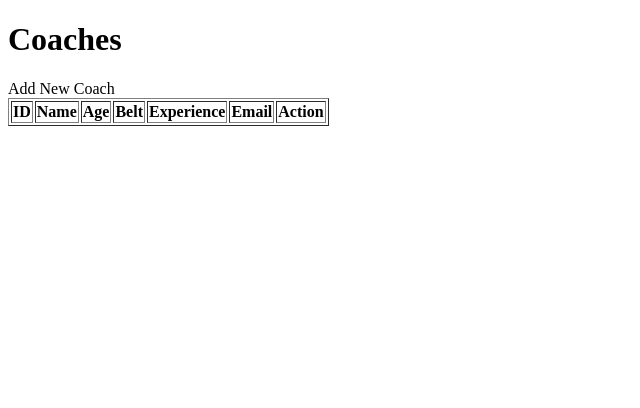
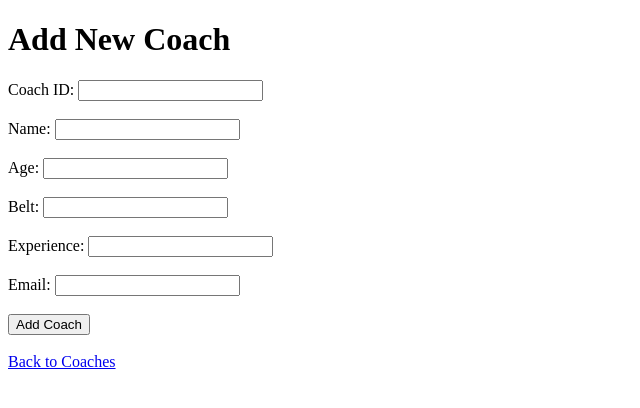
Before and after one commit to saikiran-shriram/martial-arts-class-data-management, a Flask app: page /coaches/add in a window 1280 px wide. Shown: the top 408 px of the page, without its empty margins (0-640 px from the left). Run offline with Flask 3, Linux system fonts and the light colour scheme; lists and menus that the app fills with data are empty.

Commit message:
Create add_coach.html for adding new coaches

```diff
--- a/templates/add_coach.html
+++ b/templates/add_coach.html
@@ -1,26 +1,43 @@
+
 <!DOCTYPE html>
 <html>
 <head>
-    <title>Coaches</title>
+    <title>Add Coach</title>
 </head>
 <body>
-    <h1>Coaches</h1>
-    <c href="/coaches/add">Add New Coach</c>
-    <table border="1">
-        <tr>
-            <th>ID</th><th>Name</th><th>Age</th><th>Belt</th><th>Experience</th><th>Email</th><th>Action</th>
-        </tr>
-        {% for c in coaches %}
-        <tr>
-            <td>{{ c.coach_id }}</td>
-            <td>{{ c.name }}</td>
-            <td>{{ c.age }}</td>
-            <td>{{ c.belt }}</td>
-            <td>{{ c.experience }}</td>
-            <td>{{ c.email }}</td>
-            <td><a href="/coaches/delete/{{ c.coach_id }}">Delete</a></td>
-        </tr>
-        {% endfor %}
-    </table>
+    <h1>Add New Coach</h1>
+
+    <form method="POST" action="/coaches/add">
+
+        <label>Coach ID:</label>
+        <input type="number" name="coach_id" required>
+        <br><br>
+
+        <label>Name:</label>
+        <input type="text" name="name" required>
+        <br><br>
+
+        <label>Age:</label>
+        <input type="number" name="age" required>
+        <br><br>
+
+        <label>Belt:</label>
+        <input type="text" name="belt" required>
+        <br><br>
+
+        <label>Experience:</label>
+        <input type="number" name="experience" required>
+        <br><br>
+
+        <label>Email:</label>
+        <input type="email" name="email" required>
+        <br><br>
+
+        <button type="submit">Add Coach</button>
+
+    </form>
+
+    <br>
+    <a href="/coaches">Back to Coaches</a>
 </body>
 </html>
```
